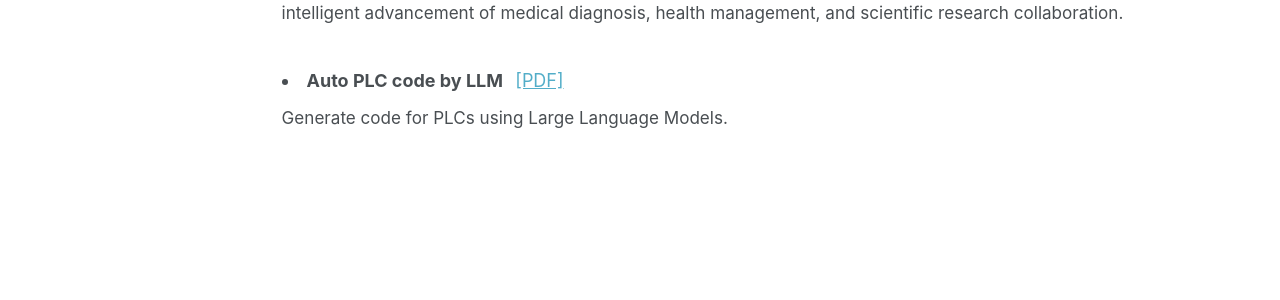
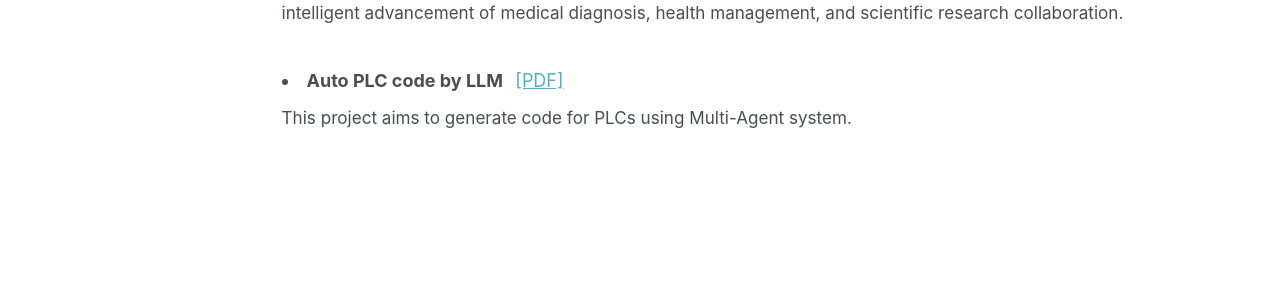
Before and after one commit to ZiqiWang0312/bio, a Jekyll site: the page built from _pages/projects.md, in a window 1280 px wide and 1212 px high. Shown: the part 716-1016 px from the top of the window. Built offline with Jekyll 4.4.1, drawn with Linux system fonts in a browser that asks for light colours; some web fonts are replaced; a script that is not in the unit is left out.

Commit message:
2025.10.8

```diff
--- a/_pages/projects.md
+++ b/_pages/projects.md
@@ -27,8 +27,8 @@ author_profile: true
 
 <li style="margin-bottom: 2rem; line-height: 1.8;">
   <strong> Auto PLC code by LLM </strong>
-  <a href="https://ZiqiWang0312.github.io/bio/files/TSC.pdf" target="_blank" style="margin-left:8px;">[PDF]</a>
+  <a href="https://ZiqiWang0312.github.io/bio/files/PLC.pdf" target="_blank" style="margin-left:8px;">[PDF]</a>
 
   <div style="font-size:0.95em; margin-top:0.3rem;">
-    Generate code for PLCs using Large Language Models.
+    This project aims to generate code for PLCs using Multi-Agent system.
   </div>
```
